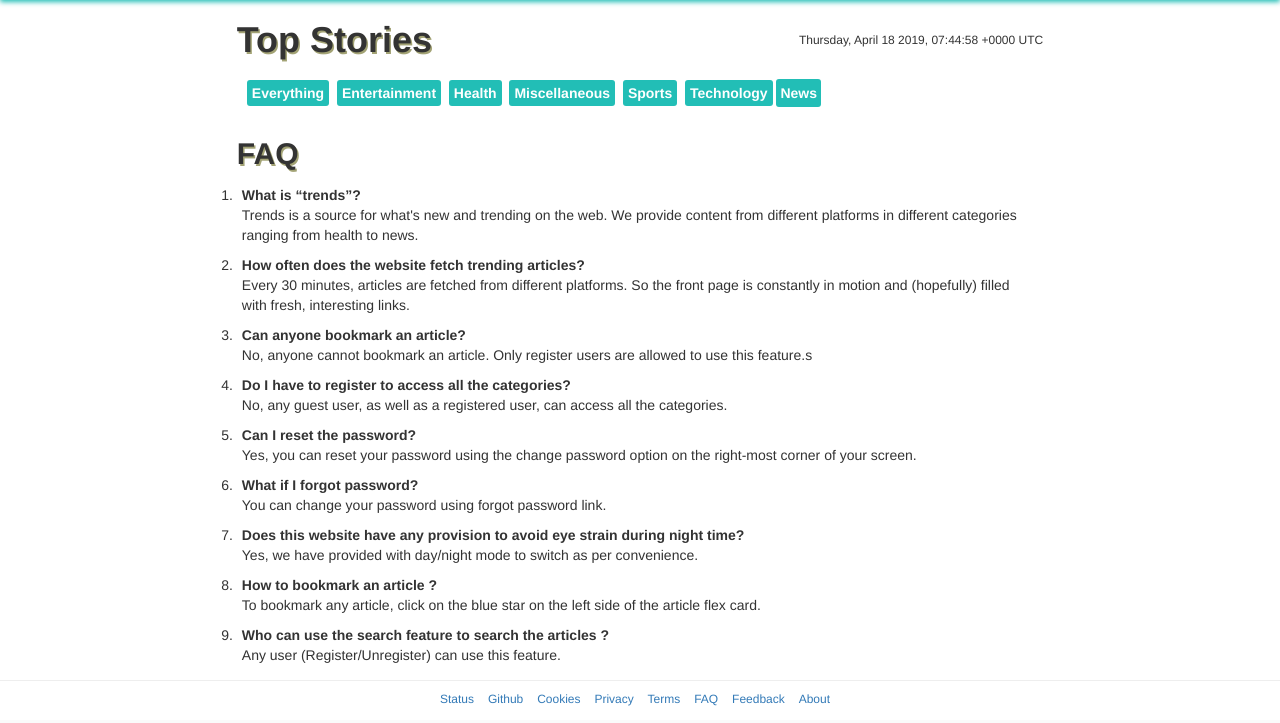
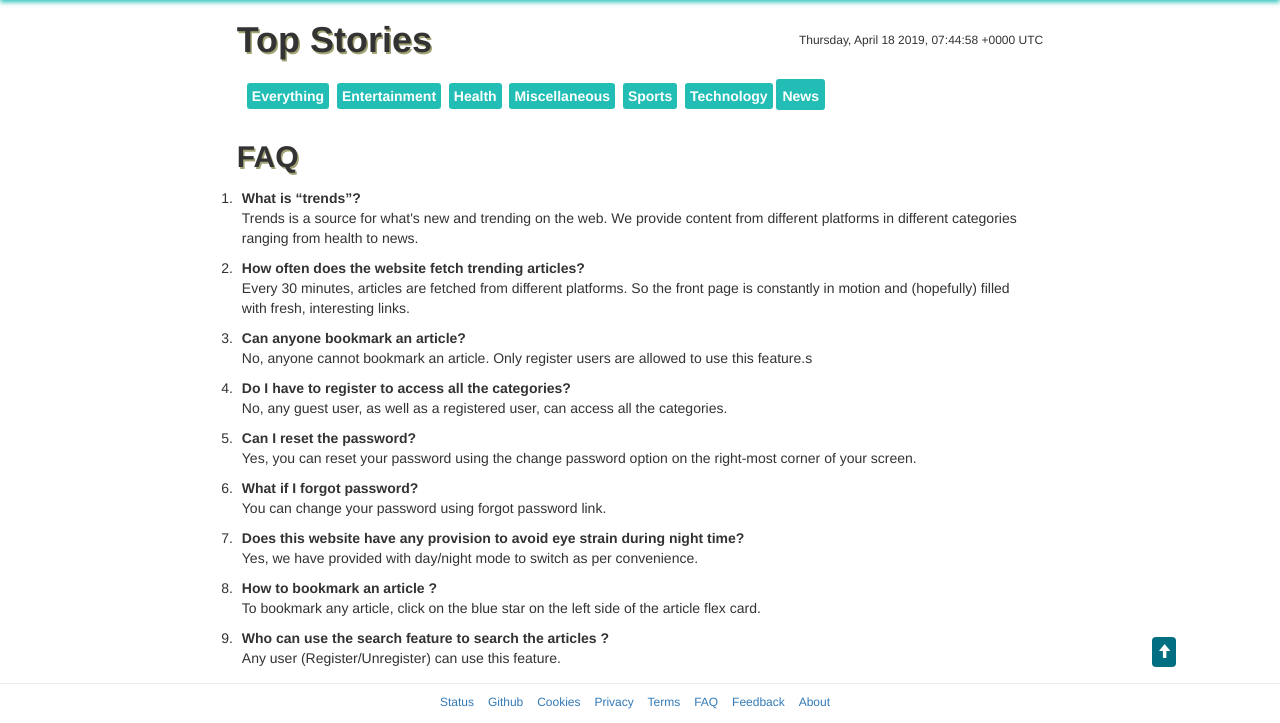
Before and after one commit to Tikam02/Online-Trending, a Django app: page /FAQ/ in a window 1280 px wide. Shown: the part 83-806 px from the top of the page. Run offline with Django 3.2, Linux system fonts and the light colour scheme; data comes from the database, SQL or seed files in the repository; some libraries are stand-ins or nearby versions.

Commit message:
Minor UI changes

```diff
--- a/apex/apex/static/css/woid.css
+++ b/apex/apex/static/css/woid.css
@@ -489,7 +489,7 @@ a {
   background-color: #22BEB6;
   color: #ffffff;
   text-align: center;
-  padding: 4px;
+  padding: 6.5px 6px 4.5px 6px;
   cursor: pointer;
   position: relative;
   display: inline-block;
--- a/apex/apex/templates/base.html
+++ b/apex/apex/templates/base.html
@@ -49,6 +49,7 @@
 
     </header>
     <main>
+    <button id="myBtn"><a href="#top" style="color: white" id="button"><span class="glyphicon glyphicon-arrow-up"></span></a></button>
 
     {% for message in messages %}
       <div class="alert alert-{{ message.tags }}">
--- a/apex/apex/templates/services/includes/rss-feed_story.html
+++ b/apex/apex/templates/services/includes/rss-feed_story.html
@@ -5,7 +5,6 @@
   </div>
 <div class="postcontent">
   <p style=" text-transform: capitalize;">
-    {{ story.score }} point{{ story.score|pluralize }}
     {{ story.date|date:'M d, Y'|lower }}
     <div id="bookmark_post">
       <span style="float: right;font-size: 20px; margin: 15px; margin-left: 0px; margin-bottom: 0px;">
```
